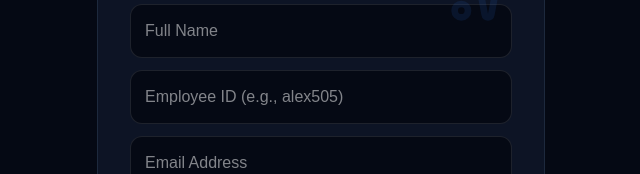
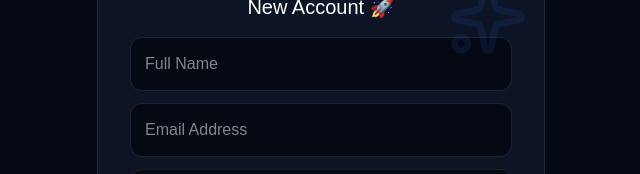
Before and after one commit to Drishtipixiee/finpulse-ai, a Next.js app in the folder frontend/: page /signup in a window 1280 px wide. Shown: the part 295-469 px from the top of the page, without its empty margins (319-959 px from the left). Built offline with nearby package versions, Linux system fonts and the light colour scheme; no server answers.

Commit message:
UX: Remove confusing Employee ID field from registration form

```diff
--- a/frontend/src/app/signup/page.tsx
+++ b/frontend/src/app/signup/page.tsx
@@ -7,7 +7,6 @@ import Link from 'next/link';
 
 export default function SignupPage() {
   const [formData, setFormData] = useState({
-    employee_id: '',
     name: '',
     email: '',
     password: '',
@@ -85,14 +84,6 @@ export default function SignupPage() {
               required
             />
             <input
-              type="text"
-              placeholder="Employee ID (e.g., alex505)"
-              value={formData.employee_id}
-              onChange={(e) => setFormData({ ...formData, employee_id: e.target.value })}
-              className="w-full bg-[#050914] border border-white/10 rounded-xl p-3.5 text-white focus:border-blue-500 transition-all outline-none"
-              required
-            />
-            <input
               type="email"
               placeholder="Email Address"
               value={formData.email}
```
